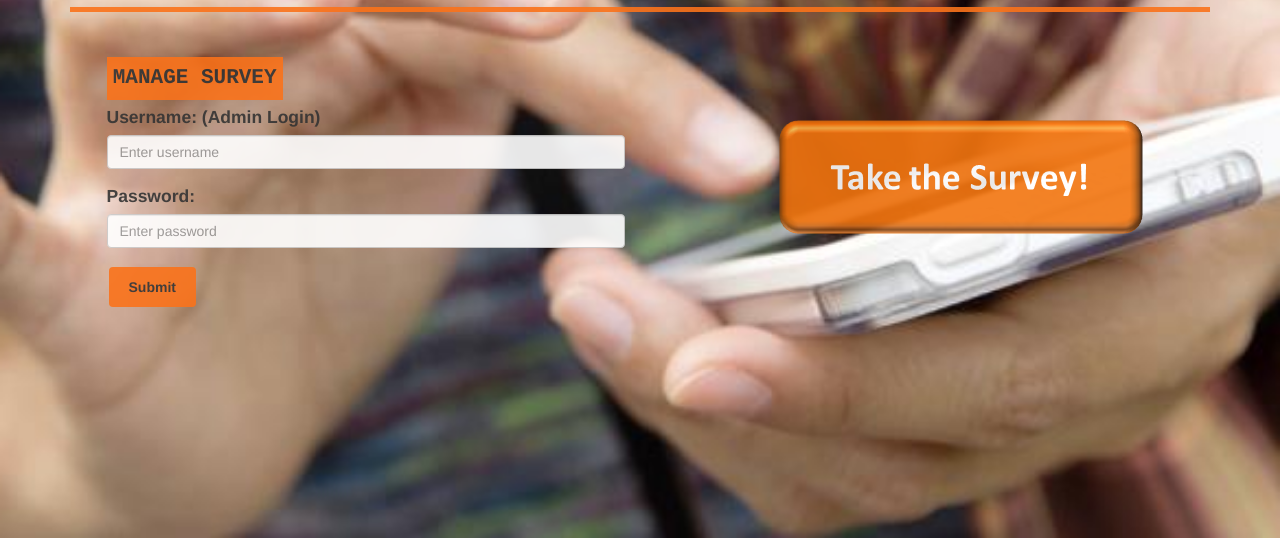
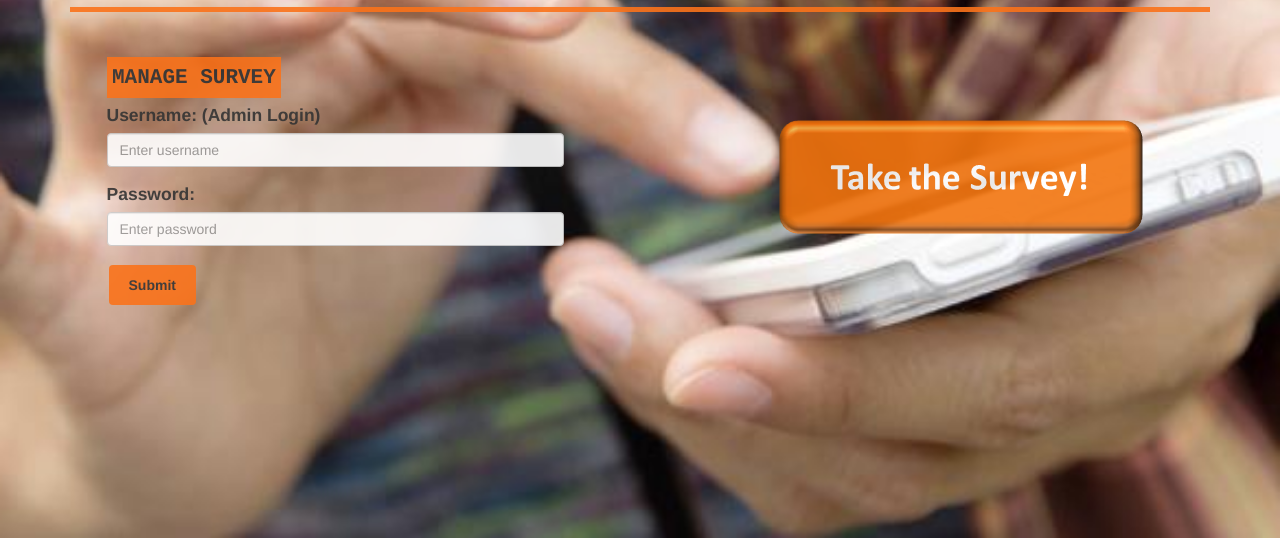
Before and after one commit to Akpatangay/Survey-App, a plain HTML site: page index.html in a window 1280 px wide. Shown: the part 262-800 px from the top of the page. Drawn offline with nearby package versions, Linux system fonts and the light colour scheme; some packages are replaced by stand-ins of ours.

Commit message:
modified

```diff
--- a/style.css
+++ b/style.css
@@ -11,6 +11,9 @@ body {
 
 btn {
     background-color: rgb(250, 115, 27) !important;
+}
+#log {
+    margin-right: 10% !important;
 }
 
 #pstyle {
@@ -279,4 +282,3 @@ textarea {
         background-color: rgb(250, 115, 27) !important;
     }
 }
-@media screen and (max-width: 500px)
```
